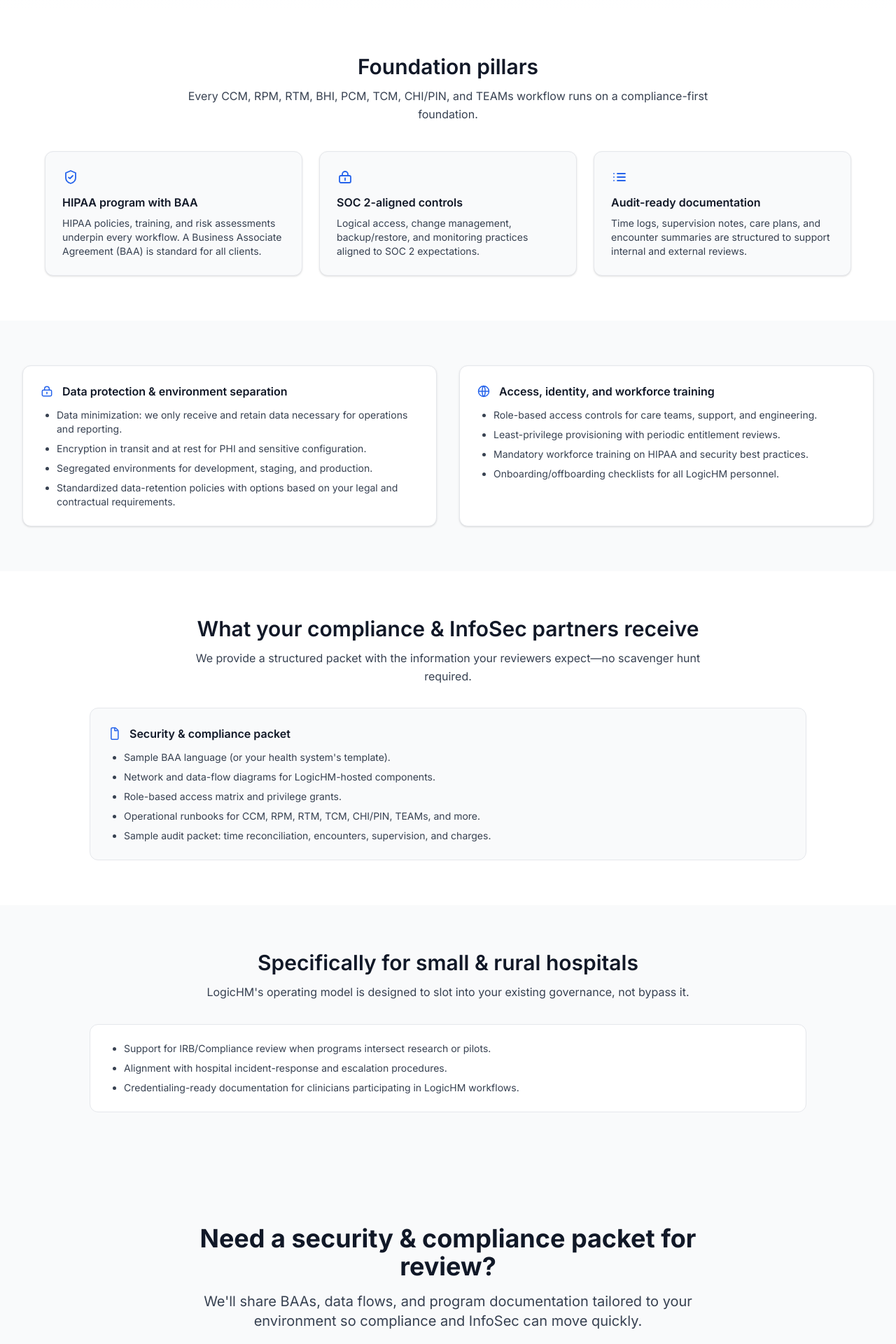
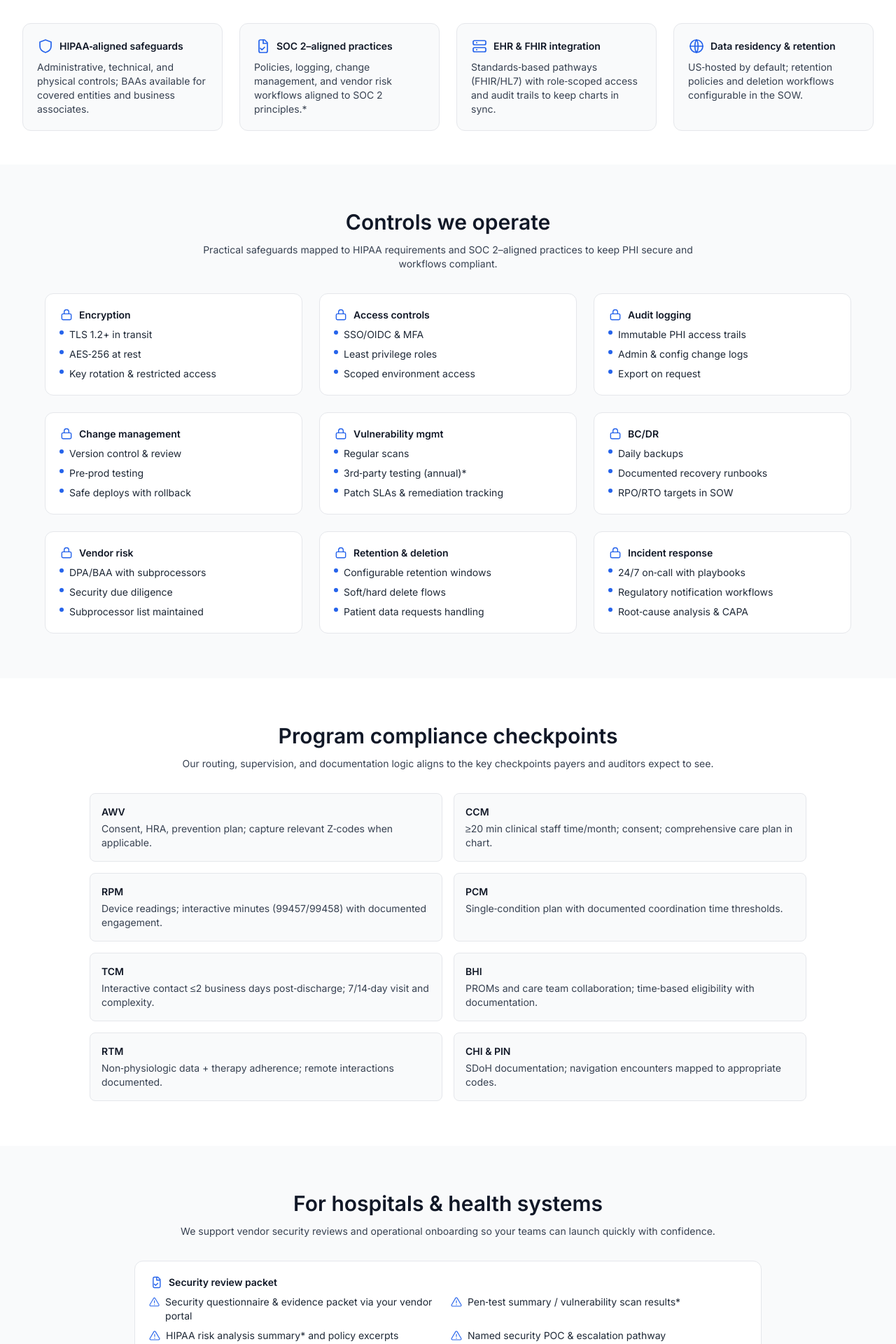
Before and after one commit to bryan-porter/logic-health-site-c, a Next.js app: page /compliance in a window 1280 px wide. Shown: the part 360-2280 px from the top of the page at 70% size. Built offline with nearby package versions, Linux system fonts and the light colour scheme.

Commit message:
Rebuild Compliance page with comprehensive security controls and program checkpoints

```diff
--- a/app/compliance/page.tsx
+++ b/app/compliance/page.tsx
@@ -1,138 +1,136 @@
+import * as React from "react";
+import type { Metadata } from "next";
 import { Container } from "@/components/ui/Container";
 import { CTA } from "@/components/sections/CTA";
-import type { Metadata } from "next";
-
-// Simple inline icons (no external deps)
-function ShieldIcon(props: React.SVGProps<SVGSVGElement>) {
-  return (
-    <svg viewBox="0 0 24 24" fill="none" aria-hidden {...props}>
-      <path
-        d="M12 3 5 6v7c0 4.5 3 6.8 7 8 4-1.2 7-3.5 7-8V6l-7-3z"
-        stroke="currentColor"
-        strokeWidth={1.8}
-        strokeLinecap="round"
-        strokeLinejoin="round"
-      />
-      <path d="M9 12.5 11 14l4-4" stroke="currentColor" strokeWidth={1.8} strokeLinecap="round" strokeLinejoin="round" />
-    </svg>
-  );
-}
-
-function LockIcon(props: React.SVGProps<SVGSVGElement>) {
-  return (
-    <svg viewBox="0 0 24 24" fill="none" aria-hidden {...props}>
-      <rect
-        x={4}
-        y={10}
-        width={16}
-        height={10}
-        rx={2}
-        stroke="currentColor"
-        strokeWidth={1.8}
-      />
-      <path
-        d="M8 10V8a4 4 0 0 1 8 0v2"
-        stroke="currentColor"
-        strokeWidth={1.8}
-        strokeLinecap="round"
-      />
-      <path
-        d="M12 13.5v3"
-        stroke="currentColor"
-        strokeWidth={1.8}
-        strokeLinecap="round"
-      />
-    </svg>
-  );
-}
-
-function ListIcon(props: React.SVGProps<SVGSVGElement>) {
-  return (
-    <svg viewBox="0 0 24 24" fill="none" aria-hidden {...props}>
-      <path
-        d="M9 7h11M9 12h11M9 17h11M4 7h.01M4 12h.01M4 17h.01"
-        stroke="currentColor"
-        strokeWidth={1.8}
-        strokeLinecap="round"
-        strokeLinejoin="round"
-      />
-    </svg>
-  );
-}
-
-function GlobeIcon(props: React.SVGProps<SVGSVGElement>) {
-  return (
-    <svg viewBox="0 0 24 24" fill="none" aria-hidden {...props}>
-      <path
-        d="M12 3a9 9 0 1 0 0 18 9 9 0 0 0 0-18zM12 3c3.5 3 3.5 15 0 18M12 3C8.5 6 8.5 18 12 21M3 12h18"
-        stroke="currentColor"
-        strokeWidth={1.8}
-        strokeLinecap="round"
-        strokeLinejoin="round"
-      />
-    </svg>
-  );
-}
-
-function FileIcon(props: React.SVGProps<SVGSVGElement>) {
-  return (
-    <svg viewBox="0 0 24 24" fill="none" aria-hidden {...props}>
-      <path
-        d="M7 4a2 2 0 0 1 2-2h4.6a2 2 0 0 1 1.4.6l3.4 3.4A2 2 0 0 1 19 7.4V20a2 2 0 0 1-2 2H9a2 2 0 0 1-2-2V4z"
-        stroke="currentColor"
-        strokeWidth={1.8}
-        strokeLinecap="round"
-        strokeLinejoin="round"
-      />
-      <path d="M13 3v4h4" stroke="currentColor" strokeWidth={1.8} strokeLinecap="round" strokeLinejoin="round" />
-    </svg>
-  );
-}
 
 export const metadata: Metadata = {
   title: "Compliance & Security | Logic Health Management",
   description:
-    "HIPAA, SOC 2-aligned controls, and audit-ready documentation underpin every LogicHM program. Built for practices and small hospitals under a BAA.",
+    "How LogicHM protects PHI and supports audit‑ready operations: HIPAA‑aligned controls, BAAs, access & encryption, logging, and hospital‑grade review packets.",
 };
 
+// Inline icons (no external deps)
+type IconProps = React.SVGProps<SVGSVGElement>;
+const ShieldIcon = (props: IconProps) => (
+  <svg viewBox="0 0 24 24" fill="none" {...props} aria-hidden>
+    <path d="M12 3l8 3v6c0 5-3.6 7.7-8 9-4.4-1.3-8-4-8-9V6l8-3z" stroke="currentColor" strokeWidth={1.7} strokeLinecap="round" strokeLinejoin="round" />
+  </svg>
+);
+const LockIcon = (props: IconProps) => (
+  <svg viewBox="0 0 24 24" fill="none" {...props} aria-hidden>
+    <rect x="4" y="10" width="16" height="10" rx="2" stroke="currentColor" strokeWidth={1.7} />
+    <path d="M8 10V7a4 4 0 118 0v3" stroke="currentColor" strokeWidth={1.7} strokeLinecap="round" />
+  </svg>
+);
+const FileCheckIcon = (props: IconProps) => (
+  <svg viewBox="0 0 24 24" fill="none" {...props} aria-hidden>
+    <path d="M9 3h6l4 4v12a2 2 0 01-2 2H9a2 2 0 01-2-2V5a2 2 0 012-2z" stroke="currentColor" strokeWidth={1.7} />
+    <path d="M13 3v5h5" stroke="currentColor" strokeWidth={1.7} strokeLinecap="round" />
+    <path d="M9 15l2.2 2.2L15 13.5" stroke="currentColor" strokeWidth={1.7} strokeLinecap="round" strokeLinejoin="round" />
+  </svg>
+);
+const AlertIcon = (props: IconProps) => (
+  <svg viewBox="0 0 24 24" fill="none" {...props} aria-hidden>
+    <path d="M10.3 3.6L1.8 18a2 2 0 001.7 3h17a2 2 0 001.7-3l-8.6-14.4a2 2 0 00-3.4 0z" stroke="currentColor" strokeWidth={1.7} />
+    <path d="M12 9v5M12 17.5v.5" stroke="currentColor" strokeWidth={1.7} strokeLinecap="round" />
+  </svg>
+);
+const ServerIcon = (props: IconProps) => (
+  <svg viewBox="0 0 24 24" fill="none" {...props} aria-hidden>
+    <rect x="3" y="4" width="18" height="6" rx="2" stroke="currentColor" strokeWidth={1.7} />
+    <rect x="3" y="14" width="18" height="6" rx="2" stroke="currentColor" strokeWidth={1.7} />
+    <circle cx="8" cy="7" r="1" fill="currentColor" />
+    <circle cx="8" cy="17" r="1" fill="currentColor" />
+  </svg>
+);
+const GlobeIcon = (props: IconProps) => (
+  <svg viewBox="0 0 24 24" fill="none" {...props} aria-hidden>
+    <circle cx="12" cy="12" r="9" stroke="currentColor" strokeWidth={1.7} />
+    <path d="M3 12h18M12 3c3 3.3 3 14.7 0 18M12 3c-3 3.3-3 14.7 0 18" stroke="currentColor" strokeWidth={1.7} strokeLinecap="round" />
+  </svg>
+);
+
 export default function CompliancePage() {
-  const pillars = [
+  const assurances = [
     {
-      title: "HIPAA program with BAA",
-      text: "HIPAA policies, training, and risk assessments underpin every workflow. A Business Associate Agreement (BAA) is standard for all clients.",
-      Icon: ShieldIcon,
+      icon: <ShieldIcon className="h-6 w-6 text-primary-600" />,
+      title: "HIPAA‑aligned safeguards",
+      text: "Administrative, technical, and physical controls; BAAs available for covered entities and business associates.",
     },
     {
-      title: "SOC 2-aligned controls",
-      text: "Logical access, change management, backup/restore, and monitoring practices aligned to SOC 2 expectations.",
-      Icon: LockIcon,
+      icon: <FileCheckIcon className="h-6 w-6 text-primary-600" />,
+      title: "SOC 2–aligned practices",
+      text: "Policies, logging, change management, and vendor risk workflows aligned to SOC 2 principles.*",
     },
     {
-      title: "Audit-ready documentation",
-      text: "Time logs, supervision notes, care plans, and encounter summaries are structured to support internal and external reviews.",
-      Icon: ListIcon,
+      icon: <ServerIcon className="h-6 w-6 text-primary-600" />,
+      title: "EHR & FHIR integration",
+      text: "Standards‑based pathways (FHIR/HL7) with role‑scoped access and audit trails to keep charts in sync.",
+    },
+    {
+      icon: <GlobeIcon className="h-6 w-6 text-primary-600" />,
+      title: "Data residency & retention",
+      text: "US‑hosted by default; retention policies and deletion workflows configurable in the SOW.",
     },
   ];
 
-  const dataFlows = [
-    "Data minimization: we only receive and retain data necessary for operations and reporting.",
-    "Encryption in transit and at rest for PHI and sensitive configuration.",
-    "Segregated environments for development, staging, and production.",
-    "Standardized data-retention policies with options based on your legal and contractual requirements.",
+  const controls = [
+    {
+      name: "Encryption",
+      bullets: ["TLS 1.2+ in transit", "AES‑256 at rest", "Key rotation & restricted access"],
+    },
+    {
+      name: "Access controls",
+      bullets: ["SSO/OIDC & MFA", "Least privilege roles", "Scoped environment access"],
+    },
+    {
+      name: "Audit logging",
+      bullets: ["Immutable PHI access trails", "Admin & config change logs", "Export on request"],
+    },
+    {
+      name: "Change management",
+      bullets: ["Version control & review", "Pre‑prod testing", "Safe deploys with rollback"],
+    },
+    {
+      name: "Vulnerability mgmt",
+      bullets: ["Regular scans", "3rd‑party testing (annual)*", "Patch SLAs & remediation tracking"],
+    },
+    {
+      name: "BC/DR",
+      bullets: ["Daily backups", "Documented recovery runbooks", "RPO/RTO targets in SOW"],
+    },
+    {
+      name: "Vendor risk",
+      bullets: ["DPA/BAA with subprocessors", "Security due diligence", "Subprocessor list maintained"],
+    },
+    {
+      name: "Retention & deletion",
+      bullets: ["Configurable retention windows", "Soft/hard delete flows", "Patient data requests handling"],
+    },
+    {
+      name: "Incident response",
+      bullets: ["24/7 on‑call with playbooks", "Regulatory notification workflows", "Root‑cause analysis & CAPA"],
+    },
   ];
 
-  const artifacts = [
-    "Sample BAA language (or your health system's template).",
-    "Network and data-flow diagrams for LogicHM-hosted components.",
-    "Role-based access matrix and privilege grants.",
-    "Operational runbooks for CCM, RPM, RTM, TCM, CHI/PIN, TEAMs, and more.",
-    "Sample audit packet: time reconciliation, encounters, supervision, and charges.",
+  const programMatrix = [
+    { program: "AWV", checkpoint: "Consent, HRA, prevention plan; capture relevant Z‑codes when applicable." },
+    { program: "CCM", checkpoint: "≥20 min clinical staff time/month; consent; comprehensive care plan in chart." },
+    { program: "RPM", checkpoint: "Device readings; interactive minutes (99457/99458) with documented engagement." },
+    { program: "PCM", checkpoint: "Single‑condition plan with documented coordination time thresholds." },
+    { program: "TCM", checkpoint: "Interactive contact ≤2 business days post‑discharge; 7/14‑day visit and complexity." },
+    { program: "BHI", checkpoint: "PROMs and care team collaboration; time‑based eligibility with documentation." },
+    { program: "RTM", checkpoint: "Non‑physiologic data + therapy adherence; remote interactions documented." },
+    { program: "CHI & PIN", checkpoint: "SDoH documentation; navigation encounters mapped to appropriate codes." },
   ];
 
-  const hospitalFit = [
-    "Support for IRB/Compliance review when programs intersect research or pilots.",
-    "Alignment with hospital incident-response and escalation procedures.",
-    "Credentialing-ready documentation for clinicians participating in LogicHM workflows.",
+  const hospitalAddOns = [
+    "Security questionnaire & evidence packet via your vendor portal",
+    "Pen‑test summary / vulnerability scan results*",
+    "HIPAA risk analysis summary* and policy excerpts",
+    "Named security POC & escalation pathway",
+    "Data‑flow diagrams, data mapping, and subprocessor list",
+    "Custom DPIA/DTIA support as needed",
   ];
 
   return (
@@ -141,137 +139,126 @@ export default function CompliancePage() {
       <section className="bg-gradient-to-b from-primary-50 to-white py-14 md:py-20">
         <Container>
           <div className="mx-auto max-w-3xl text-center">
-            <h1 className="text-4xl font-bold tracking-tight text-neutral-900 md:text-5xl">
-              Compliance &amp; Security
-            </h1>
+            <h1 className="text-4xl font-bold tracking-tight text-neutral-900 md:text-5xl">Compliance & Security</h1>
             <p className="mt-4 text-lg text-neutral-700">
-              LogicHM is built for HIPAA-regulated, audit-conscious environments. We operate under a BAA, align controls
-              to SOC 2 expectations, and produce the artifacts your compliance and InfoSec teams need.
+              PHI protection and audit‑ready workflows for clinics and small hospitals—without slowing down care.
             </p>
           </div>
         </Container>
       </section>
 
-      {/* Pillars */}
-      <section className="bg-white py-12 md:py-16">
+      {/* Assurances row */}
+      <section className="bg-white py-10 md:py-12">
         <Container>
-          <div className="mx-auto max-w-3xl text-center">
-            <h2 className="text-2xl font-semibold text-neutral-900 md:text-3xl">
-              Foundation pillars
-            </h2>
-            <p className="mt-3 text-neutral-700">
-              Every CCM, RPM, RTM, BHI, PCM, TCM, CHI/PIN, and TEAMs workflow runs on a compliance-first foundation.
-            </p>
+          <div className="grid grid-cols-1 gap-6 sm:grid-cols-2 lg:grid-cols-4">
+            {assurances.map((a) => (
+              <div key={a.title} className="rounded-xl border border-neutral-200 bg-neutral-50 p-5">
+                <div className="flex items-center gap-2">
+                  {a.icon}
+                  <h3 className="text-sm font-semibold text-neutral-900">{a.title}</h3>
                 </div>
-          <div className="mx-auto mt-10 grid max-w-6xl grid-cols-1 gap-6 md:grid-cols-3">
-            {pillars.map((p) => (
-              <article
-                key={p.title}
-                className="rounded-xl border border-neutral-200 bg-neutral-50 p-6 shadow-sm"
-              >
-                <p.Icon className="h-6 w-6 text-primary-600" aria-hidden />
-                <h3 className="mt-3 text-base font-semibold text-neutral-900">{p.title}</h3>
-                <p className="mt-2 text-sm text-neutral-700">{p.text}</p>
-              </article>
+                <p className="mt-2 text-sm text-neutral-700">{a.text}</p>
+              </div>
             ))}
           </div>
         </Container>
       </section>
 
-      {/* Data protection & governance */}
+      {/* Controls grid */}
       <section className="bg-neutral-50 py-12 md:py-16">
         <Container>
-          <div className="grid grid-cols-1 gap-8 md:grid-cols-2">
-            <article className="rounded-xl border border-neutral-200 bg-white p-6 shadow-sm">
-              <div className="flex items-center gap-3">
-                <LockIcon className="h-5 w-5 text-primary-600" aria-hidden />
-                <h2 className="text-base font-semibold text-neutral-900">
-                  Data protection &amp; environment separation
-                </h2>
+          <div className="mx-auto max-w-3xl text-center">
+            <h2 className="text-2xl font-semibold text-neutral-900 md:text-3xl">Controls we operate</h2>
+            <p className="mt-3 text-sm text-neutral-700">
+              Practical safeguards mapped to HIPAA requirements and SOC 2–aligned practices to keep PHI secure and workflows compliant.
+            </p>
           </div>
-              <ul className="mt-3 list-disc space-y-2 pl-6 text-sm text-neutral-700">
-                {dataFlows.map((line) => (
-                  <li key={line}>{line}</li>
+          <div className="mx-auto mt-8 grid max-w-6xl grid-cols-1 gap-6 sm:grid-cols-2 lg:grid-cols-3">
+            {controls.map((c) => (
+              <div key={c.name} className="rounded-xl border border-neutral-200 bg-white p-5">
+                <div className="mb-2 flex items-center gap-2">
+                  <LockIcon className="h-5 w-5 text-primary-600" />
+                  <h3 className="text-sm font-semibold text-neutral-900">{c.name}</h3>
+                </div>
+                <ul className="space-y-2 text-sm text-neutral-800">
+                  {c.bullets.map((b) => (
+                    <li key={b} className="flex items-start gap-2">
+                      <span className="mt-1 inline-block h-1.5 w-1.5 rounded-full bg-primary-600" aria-hidden />
+                      <span>{b}</span>
+                    </li>
                   ))}
                 </ul>
-            </article>
-
-            <article className="rounded-xl border border-neutral-200 bg-white p-6 shadow-sm">
-              <div className="flex items-center gap-3">
-                <GlobeIcon className="h-5 w-5 text-primary-600" aria-hidden />
-                <h2 className="text-base font-semibold text-neutral-900">
-                  Access, identity, and workforce training
-                </h2>
               </div>
-              <ul className="mt-3 list-disc space-y-2 pl-6 text-sm text-neutral-700">
-                <li>Role-based access controls for care teams, support, and engineering.</li>
-                <li>Least-privilege provisioning with periodic entitlement reviews.</li>
-                <li>Mandatory workforce training on HIPAA and security best practices.</li>
-                <li>Onboarding/offboarding checklists for all LogicHM personnel.</li>
-              </ul>
-            </article>
+            ))}
           </div>
         </Container>
       </section>
 
-      {/* Artifacts & InfoSec packet */}
+      {/* Program compliance checkpoints */}
       <section className="bg-white py-12 md:py-16">
         <Container>
           <div className="mx-auto max-w-3xl text-center">
-            <h2 className="text-2xl font-semibold text-neutral-900 md:text-3xl">
-              What your compliance &amp; InfoSec partners receive
-            </h2>
-            <p className="mt-3 text-neutral-700">
-              We provide a structured packet with the information your reviewers expect—no scavenger hunt required.
+            <h2 className="text-2xl font-semibold text-neutral-900 md:text-3xl">Program compliance checkpoints</h2>
+            <p className="mt-3 text-sm text-neutral-700">
+              Our routing, supervision, and documentation logic aligns to the key checkpoints payers and auditors expect to see.
             </p>
           </div>
-          <div className="mx-auto mt-8 max-w-5xl rounded-xl border border-neutral-200 bg-neutral-50 p-6">
-            <div className="flex items-center gap-3">
-              <FileIcon className="h-5 w-5 text-primary-600" aria-hidden />
-              <h3 className="text-base font-semibold text-neutral-900">Security &amp; compliance packet</h3>
+          <div className="mx-auto mt-8 grid max-w-5xl grid-cols-1 gap-4 sm:grid-cols-2">
+            {programMatrix.map((row) => (
+              <div key={row.program} className="rounded-lg border border-neutral-200 bg-neutral-50 p-4">
+                <div className="text-sm font-semibold text-neutral-900">{row.program}</div>
+                <div className="mt-1 text-sm text-neutral-700">{row.checkpoint}</div>
               </div>
-            <ul className="mt-3 list-disc space-y-2 pl-6 text-sm text-neutral-700">
-              {artifacts.map((line) => (
-                <li key={line}>{line}</li>
             ))}
-            </ul>
           </div>
         </Container>
       </section>
 
-      {/* Small hospital fit */}
+      {/* For hospitals & health systems */}
       <section className="bg-neutral-50 py-12 md:py-16">
         <Container>
           <div className="mx-auto max-w-3xl text-center">
-            <h2 className="text-2xl font-semibold text-neutral-900 md:text-3xl">
-              Specifically for small &amp; rural hospitals
-            </h2>
-            <p className="mt-3 text-neutral-700">
-              LogicHM's operating model is designed to slot into your existing governance, not bypass it.
+            <h2 className="text-2xl font-semibold text-neutral-900 md:text-3xl">For hospitals & health systems</h2>
+            <p className="mt-3 text-sm text-neutral-700">
+              We support vendor security reviews and operational onboarding so your teams can launch quickly with confidence.
             </p>
           </div>
-          <div className="mx-auto mt-8 max-w-5xl rounded-xl border border-neutral-200 bg-white p-6">
-            <ul className="list-disc space-y-2 pl-6 text-sm text-neutral-700">
-              {hospitalFit.map((line) => (
-                <li key={line}>{line}</li>
+          <div className="mx-auto mt-8 max-w-4xl rounded-xl border border-neutral-200 bg-white p-5">
+            <div className="mb-2 flex items-center gap-2">
+              <FileCheckIcon className="h-5 w-5 text-primary-600" />
+              <h3 className="text-sm font-semibold text-neutral-900">Security review packet</h3>
+            </div>
+            <ul className="grid grid-cols-1 gap-2 text-sm text-neutral-800 sm:grid-cols-2">
+              {hospitalAddOns.map((x) => (
+                <li key={x} className="flex items-start gap-2">
+                  <AlertIcon className="mt-0.5 h-4 w-4 text-primary-600" />
+                  <span>{x}</span>
+                </li>
               ))}
             </ul>
+            <p className="mt-3 text-xs text-neutral-500">
+              * If applicable. We can coordinate secure evidence transfer (e.g., via your vendor portal).
+            </p>
           </div>
         </Container>
       </section>
 
+      {/* CTA */}
       <CTA
-        headline="Need a security &amp; compliance packet for review?"
-        description="We'll share BAAs, data flows, and program documentation tailored to your environment so compliance and InfoSec can move quickly."
-        buttonText="Request security packet"
-        buttonHref="/contact?topic=security-packet"
-        variant="secondary"
+        headline="Request our security & compliance packet"
+        description="Receive our security overview, BAA template, subprocessor list, and evidence options tailored to your review process."
+        buttonText="Request the packet"
+        buttonHref="/contact?topic=compliance"
+        variant="primary"
       />
 
+      {/* Notes */}
       <section className="bg-white pb-10">
         <Container>
           <p className="text-xs text-neutral-500">
-            Note: References to HIPAA and SOC 2 indicate the structure of our program and controls; specific attestations, reports, and legal terms are available under NDA and BAA.
+            This page summarizes controls and operating practices to support compliant programs. It is not legal advice and does not
+            substitute for your organization's own billing and compliance policies. Certifications and reports are provided where
+            applicable and subject to mutual confidentiality.
           </p>
         </Container>
       </section>
```
Lines whose indentation alone changed are shown as unchanged.
